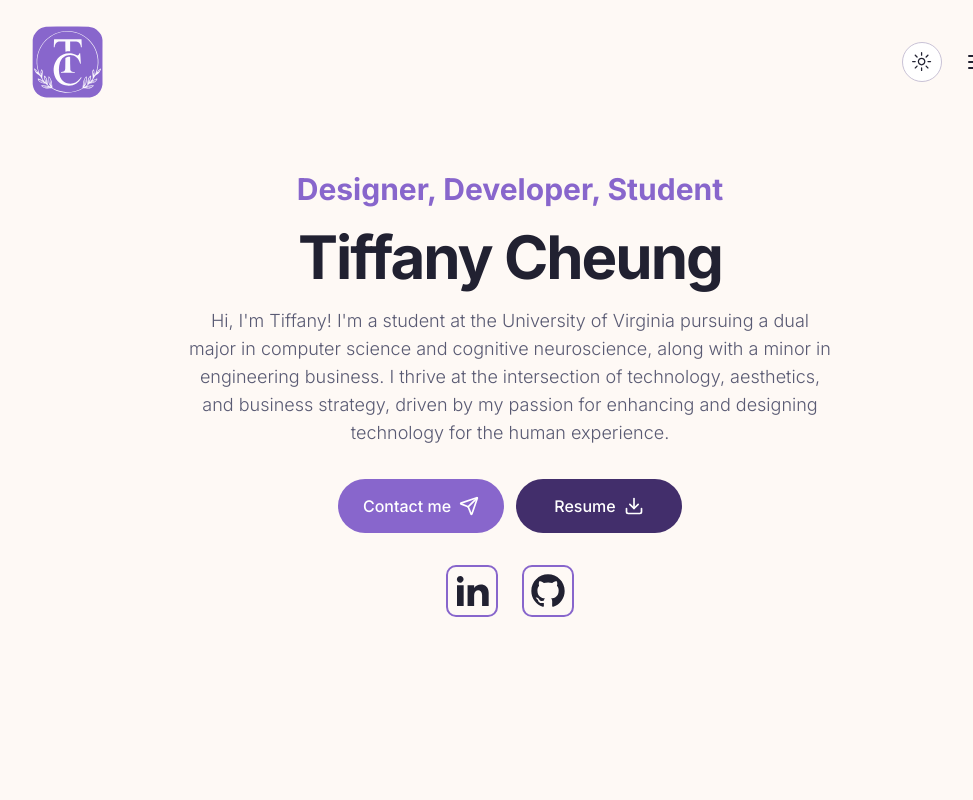
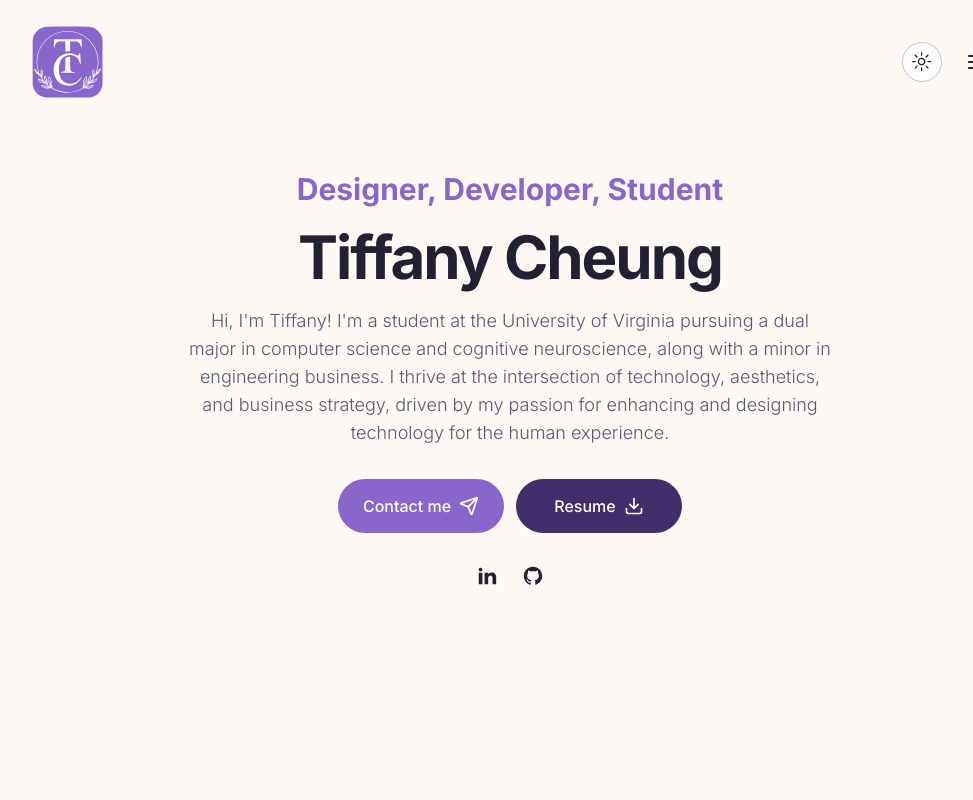
Before and after one commit to Tcheung787/Portfolio-TC, a Next.js app: page / in a window 1280 px wide. Shown: the top 800 px of the page, without its empty margins (130-1103 px from the left). Built offline with nearby package versions, Linux system fonts and the light colour scheme.

Commit message:
more edits

```diff
--- a/components/About.jsx
+++ b/components/About.jsx
@@ -170,7 +170,7 @@ const About = () => {
 
   return (
 
-    <section className='xl:h-[860px] pb-12 xl:py-24 mt-22'>
+    <section className='xl:h-[860px] pb-12 xl:py-24'>
       <div className='container mx-auto'>
         <h2 className='section-title mb-8 xl:mb-16 text-center mx-auto'>
           About me
--- a/components/Socials.jsx
+++ b/components/Socials.jsx
@@ -26,18 +26,7 @@ const Socials = ({ containerStyles, iconsStyles }) => {
       {icons.map((icon, index) => {
         return (
           <Link href={icon.path} key={index}>
-            <div
-              className={`${iconsStyles}`}
-              style={{
-                fontSize: '40px',
-                border: '2px solid #8866cc', // Add border color
-                borderRadius: '10px', // Rounded corners
-                padding: '4px', // Space inside the border
-                display: 'inline-block',
-              }}
-            >
-              {icon.name}
-            </div>
+            <div className={`${iconsStyles}`}>{icon.name}</div>
           </Link>
         );
       })}
```
